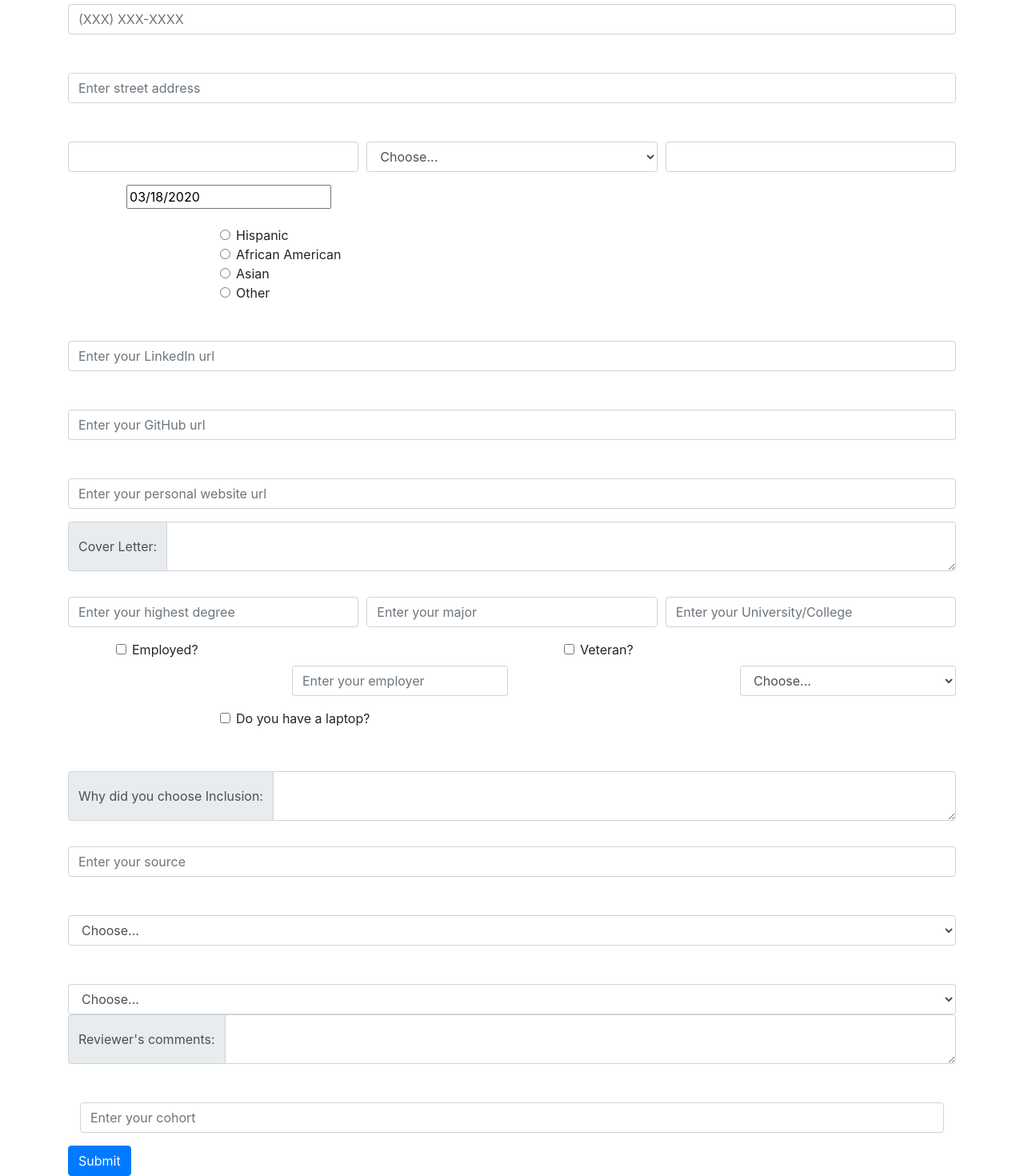
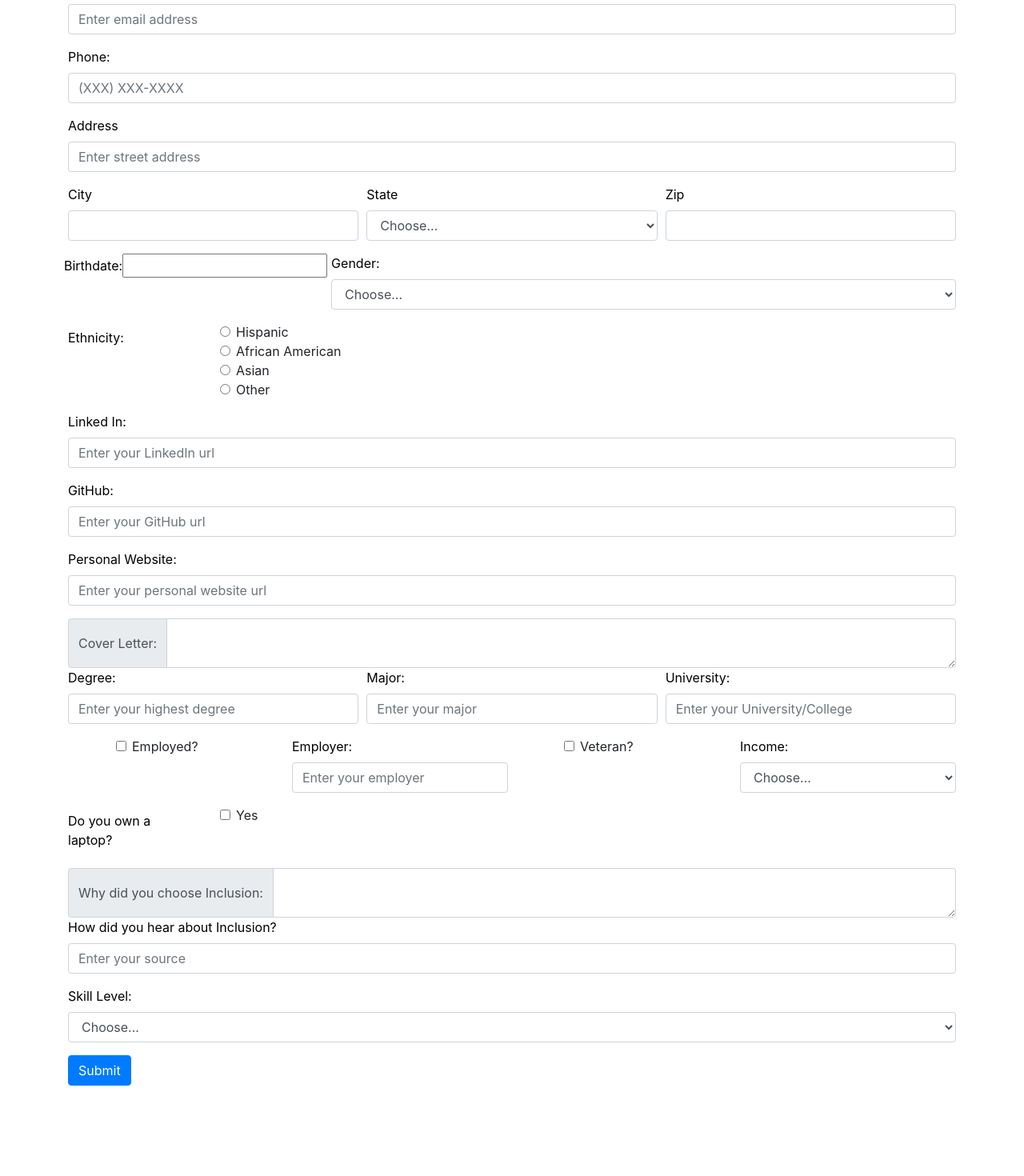
Before and after one commit to ashleycollis/applicant-system-frontend, a React (Create React App) app: page /form-create in a window 1280 px wide. Shown: the part 351-1821 px from the top of the page at 80% size. After the commit the page ends 1708 px from the top, so only its background shows below. Built offline with nearby package versions, Linux system fonts and the light colour scheme.

Commit message:
fixed form component to match applications schema

```diff
--- a/package.json
+++ b/package.json
@@ -6,12 +6,14 @@
     "@testing-library/jest-dom": "^4.2.4",
     "@testing-library/react": "^9.3.2",
     "@testing-library/user-event": "^7.1.2",
+    "axios": "^0.19.2",
     "bootstrap": "^4.4.1",
     "create-react-class": "^15.6.3",
     "react": "^16.13.0",
     "react-bootstrap": "^1.0.0-beta.17",
     "react-datepicker": "^2.14.0",
     "react-dom": "^16.13.0",
+    "react-router": "^5.1.2",
     "react-router-dom": "^5.1.2",
     "react-scripts": "3.4.0"
   },
--- a/public/style.css
+++ b/public/style.css
@@ -33,5 +33,5 @@ nav,
 /* Styling the Form */
 
 .form-label {
-  color: white;
+  color: black;
 }
--- a/src/App.js
+++ b/src/App.js
@@ -6,7 +6,7 @@ import Forms from "./Components/Forms";
 // import "bootstrap/dist/css/boostrap.min.css";
 import LogIn from "./Components/LogIn";
 import Feed from "./Components/Feed";
-// import Submitted from './Components/Submitted';
+import Submitted from "./Components/SubmittedForm";
 import { BrowserRouter, Route } from "react-router-dom";
 import "../node_modules/bootstrap/dist/css/bootstrap.min.css";
 
@@ -20,7 +20,7 @@ class App extends Component {
             <h1>Applicant Management System</h1>
           </div>
           <Route path="/form-create" component={Forms} />
-          {/* <Route path="/form-submitted" component={Submitted} /> */}
+          <Route path="/submitted" component={Submitted} />
           <Route path="/feed" component={Feed} />
           <Route path="/login" component={LogIn} />
         </div>
--- a/src/Components/Forms.js
+++ b/src/Components/Forms.js
@@ -9,45 +9,51 @@ import {
 } from "react-bootstrap";
 import DatePicker from "react-datepicker";
 import "react-datepicker/dist/react-datepicker.css";
+import axios from "axios";
 //import Datepicker from "react-bootstrap-date-picker";
 // import ControlLabel from "react-bootstrap/InputGroup";
 // import FormCheck from "react-bootstrap/FormCheck";
 // import ControlLabel from "react-bootstrap/lib/ControlLabel";
-// import { Redirect } from "react-router-dom";
+import { Redirect } from "react-router-dom";
+import { withRouter } from "react-router";
+import Submitted from "./SubmittedForm";
 
 class Forms extends Component {
-  state = {
-    cohort_nickname: "",
+  constructor() {
+    super();
+    this.state = {
+      cohort_id: "",
       name: "",
+      email: "",
       phone: "",
       address: "",
       city: "",
       state: "",
       zip: "",
-    birthdate: "",
+      birth_date: "",
+      gender: "",
       ethnicity: "",
       linkedin: "",
       github: "",
-    extralink: "",
-    coverletter: "",
-    education: "",
-    collegemajor: "",
-    collegelocation: "",
-    isemployed: false,
+      extra_link: "",
+      cover_letter: "",
+      highest_degree: "",
+      college_major: "",
+      college_location: "",
+      is_employed: "",
       employer: "",
-    military: false,
+      is_military: "",
       income: "",
-    laptop: false,
-    whyinterested: "",
-    howheard: "",
-    skilllevel: "",
-    status: "",
+      has_laptop: "",
+      why_interested: "",
+      how_heard: "",
+      skill_level: "",
+      app_status: "",
       reviewer_comments: "",
-    redirect: false,
-    startDate: new Date(),
-    isPublished: false
+      redirect: false
     };
-
+    this.handleSubmit = this.handleSubmit.bind(this);
+  }
   handleChange = event => {
     this.setState({ [event.target.name]: event.target.value });
   };
@@ -56,10 +62,17 @@ class Forms extends Component {
     this.setState({ [event.target.name]: event.target.checked });
   };
 
-  handleSubmit = event => {
+  async handleSubmit(event) {
     event.preventDefault();
-    this.setState({ redirect: true });
-  };
+    const applicantData = this.setState({ redirect: true });
+    const newData = await axios.post(
+      "http://localhost:3000/applications",
+      applicantData
+    );
+    console.log(newData.data);
+    this.props.history.push("/submitted");
+    return <Redirect to="/submitted" />;
+  }
 
   handleEthnicity = event => {
     this.setState({ ethnicity: event.target.value });
@@ -84,6 +97,16 @@ class Forms extends Component {
               name="name"
               placeholder="Enter full name"
               value={this.state.name}
+              onChange={this.handleChange}
+            />
+          </Form.Group>
+          <Form.Group controlId="formBasicEmail">
+            <Form.Label>Email:</Form.Label>
+            <Form.Control
+              type="email"
+              name="email"
+              placeholder="Enter email address"
+              value={this.state.email}
               onChange={this.handleChange}
             />
           </Form.Group>
@@ -141,15 +164,34 @@ class Forms extends Component {
               />
             </Form.Group>
           </Form.Row>
+          <Form.Row>
             <Form.Group controlId="formBirthday">
               <Form.Label>Birthdate: </Form.Label>
+
               <DatePicker
-              selected={this.state.startDate}
+                name="birth_date"
+                selected={this.state.birth_date}
                 onChange={this.handleDate}
               />
             </Form.Group>
+            <Form.Group as={Col} controlId="formGridGender">
+              <Form.Label>Gender: </Form.Label>
+              <Form.Control
+                as="select"
+                name="gender"
+                value={this.state.gender}
+                onChange={this.handleChange}
+              >
+                <option>Choose...</option>
+                <option>Female</option>
+                <option>Male</option>
+                <option>Binary</option>
+                <option>Other</option>
+              </Form.Control>
+            </Form.Group>
+          </Form.Row>
           <fieldset>
-            <Form.Group as={Row} controlId="formEthinicity">
+            <Form.Group as={Row} controlId="formEthnicity">
               <Form.Label as="legend" column sm={2}>
                 Ethnicity:
               </Form.Label>
@@ -214,8 +256,8 @@ class Forms extends Component {
             <Form.Control
               type="url"
               placeholder="Enter your personal website url"
-              name="extralink"
-              value={this.state.extralink}
+              name="extra_link"
+              value={this.state.extra_link}
               onChange={this.handleChange}
             />
           </Form.Group>
@@ -224,8 +266,8 @@ class Forms extends Component {
               <InputGroup.Text>Cover Letter: </InputGroup.Text>
             </InputGroup.Prepend>
             <FormControl
-              name="coverletter"
-              value={this.state.coverletter}
+              name="cover_letter"
+              value={this.state.cover_letter}
               onChange={this.handleChange}
               as="textarea"
               aria-label="With textarea"
@@ -236,8 +278,8 @@ class Forms extends Component {
               <Form.Label>Degree: </Form.Label>
               <Form.Control
                 placeholder="Enter your highest degree"
-                name="education"
-                value={this.state.education}
+                name="highest_degree"
+                value={this.state.highest_degree}
                 onChange={this.handleChange}
               />
             </Form.Group>
@@ -245,8 +287,8 @@ class Forms extends Component {
               <Form.Label>Major: </Form.Label>
               <Form.Control
                 placeholder="Enter your major"
-                name="collegemajor"
-                value={this.state.collegemajor}
+                name="college_major"
+                value={this.state.college_major}
                 onChange={this.handleChange}
               />
             </Form.Group>
@@ -254,8 +296,8 @@ class Forms extends Component {
               <Form.Label>University: </Form.Label>
               <Form.Control
                 placeholder="Enter your University/College"
-                name="collegelocation"
-                value={this.state.collegelocation}
+                name="college_location"
+                value={this.state.college_location}
                 onChange={this.handleChange}
               />
             </Form.Group>
@@ -265,8 +307,8 @@ class Forms extends Component {
               <Col sm={{ span: 10, offset: 2 }}>
                 <Form.Check
                   label="Employed?"
-                  name="isemployed"
-                  value={this.state.isemployed}
+                  name="is_employed"
+                  value={this.state.is_employed}
                   onChange={this.handleCheckboxes}
                 />
               </Col>
@@ -284,8 +326,8 @@ class Forms extends Component {
               <Col sm={{ span: 10, offset: 2 }}>
                 <Form.Check
                   label="Veteran?"
-                  name="military"
-                  value={this.state.military}
+                  name="is_military"
+                  value={this.state.is_military}
                   onChange={this.handleCheckboxes}
                 />
               </Col>
@@ -313,9 +355,9 @@ class Forms extends Component {
               </Form.Label>
               <Col sm={10}>
                 <Form.Check
-                  label="Do you have a laptop?"
-                  name="laptop"
-                  value={this.state.military}
+                  label="Yes"
+                  name="has_laptop"
+                  value={this.state.has_laptop}
                   onChange={this.handleCheckboxes}
                 />
               </Col>
@@ -329,8 +371,8 @@ class Forms extends Component {
               as="textarea"
               aria-label="With textarea"
               label="Veteran?"
-              name="whyinterested"
-              value={this.state.whyinterested}
+              name="why_interested"
+              value={this.state.why_interested}
               onChange={this.handleChange}
             />
           </InputGroup>
@@ -338,8 +380,8 @@ class Forms extends Component {
             <Form.Label>How did you hear about Inclusion?</Form.Label>
             <Form.Control
               placeholder="Enter your source"
-              name="howheard"
-              value={this.state.howheard}
+              name="how_heard"
+              value={this.state.how_heard}
               onChange={this.handleChange}
             />
           </Form.Group>
@@ -348,8 +390,8 @@ class Forms extends Component {
             <Form.Label>Skill Level: </Form.Label>
             <Form.Control
               as="select"
-              name="skilllevel"
-              value={this.state.skilllevel}
+              name="skill_level"
+              value={this.state.skill_level}
               onChange={this.handleChange}
             >
               <option>Choose...</option>
@@ -358,7 +400,7 @@ class Forms extends Component {
               <option>Advanced</option>
             </Form.Control>
           </Form.Group>
-          <Form.Group controlId="formStatus">
+          {/* <Form.Group controlId="formStatus">
             <Form.Label>Status: </Form.Label>
             <Form.Control
               as="select"
@@ -383,16 +425,7 @@ class Forms extends Component {
                 aria-label="With textarea"
               />
             </InputGroup>
-          </Form.Group>
-          <Form.Group as={Col} controlId="formcohortNickname">
-            <Form.Label>Cohort: </Form.Label>
-            <Form.Control
-              placeholder="Enter your cohort"
-              name="cohort"
-              value={this.state.cohort_nickname}
-              onChange={this.handleChange}
-            />
-          </Form.Group>
+          </Form.Group> */}
           <Button variant="primary" type="submit">
             Submit
           </Button>
@@ -401,4 +434,4 @@ class Forms extends Component {
     );
   }
 }
-export default Forms;
+export default withRouter(Forms);
```
Also changed, not shown: src/Components/SubmittedForm.js (+24 -24 lines), 1 other file (tests, documents, lock files or other folders). Lines whose indentation alone changed are shown as unchanged.
